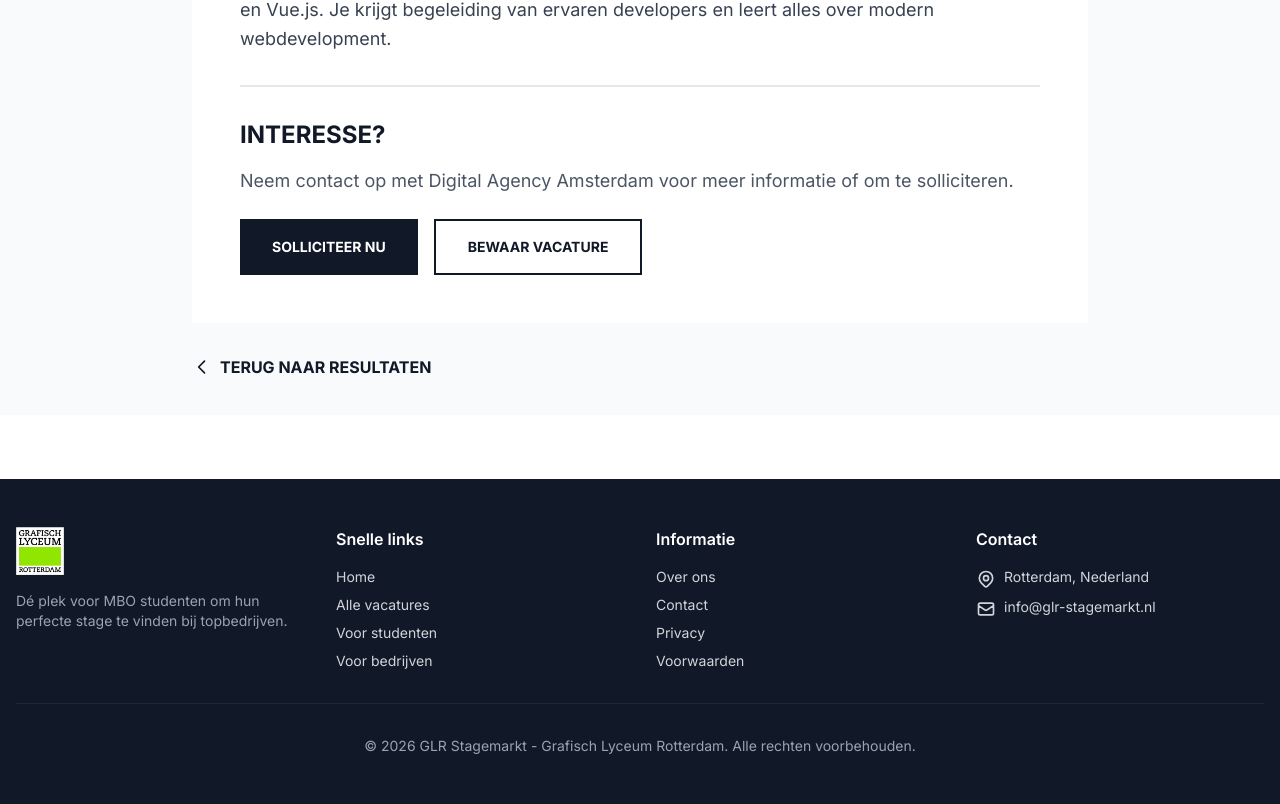
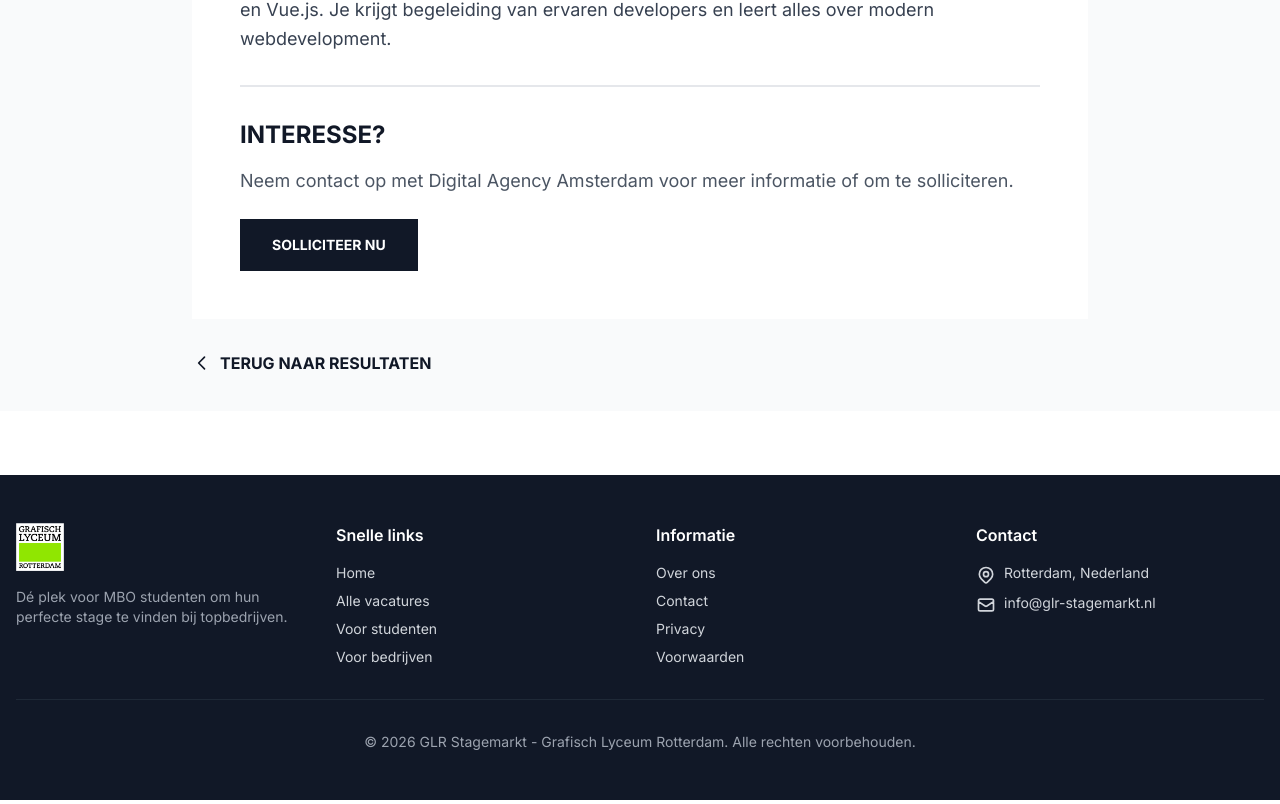
Before and after one commit to devbyray/glr-stagemarkt-clone, a Nuxt app: page /vacancies/1 in a window 1280 px wide. Shown: the part 809-1613 px from the top of the page. Built offline with nearby package versions, Linux system fonts and the light colour scheme; data requests are answered from the project's data file.

Commit message:
Remove "Bewaar vacature" button from vacancy details page

```diff
--- a/app/pages/vacancies/[id].vue
+++ b/app/pages/vacancies/[id].vue
@@ -70,9 +70,6 @@
                 <button class="px-8 py-4 bg-gray-900 text-white font-bold hover:bg-gray-800 transition-colors uppercase text-sm">
                   Solliciteer nu
                 </button>
-                <button class="px-8 py-4 border-2 border-gray-900 text-gray-900 font-bold hover:bg-gray-100 transition-colors uppercase text-sm">
-                  Bewaar vacature
-                </button>
               </div>
             </div>
           </div>
```
